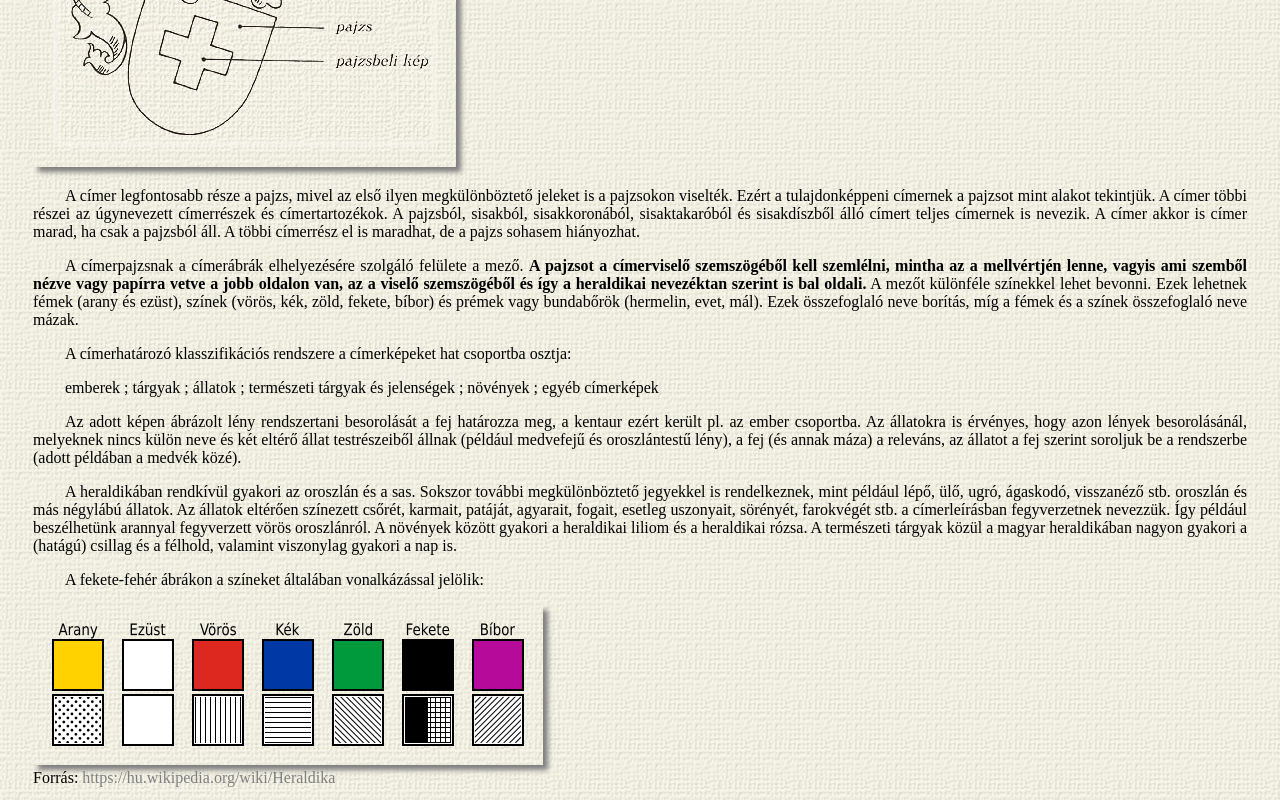
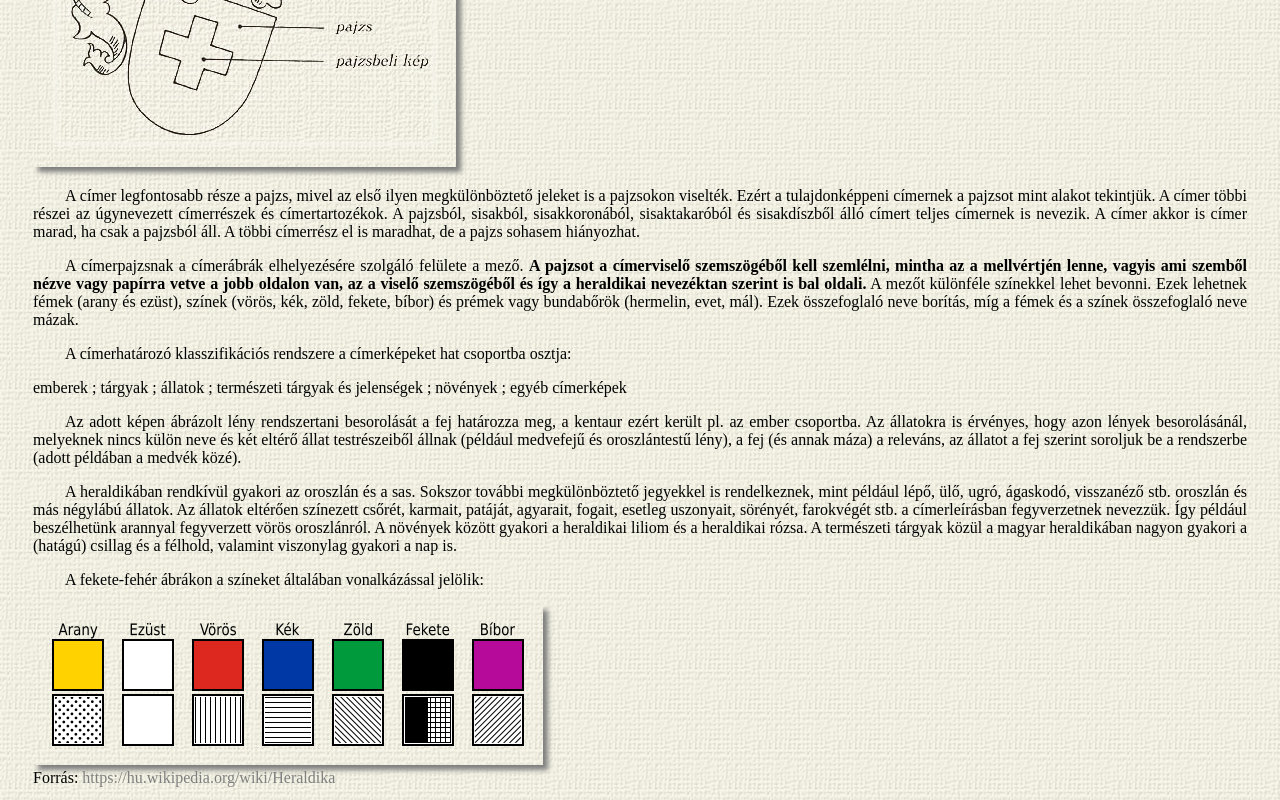
Before and after one commit to varsanydavid20/Heraldika, a plain HTML site: page index.html in a window 1280 px wide. Shown: the part 613-1413 px from the top of the page. Drawn offline with Linux system fonts and the light colour scheme.

Commit message:
Update index.html

```diff
--- a/index.html
+++ b/index.html
@@ -20,7 +20,7 @@
 <p>A címer legfontosabb része a pajzs, mivel az első ilyen megkülönböztető jeleket is a pajzsokon viselték. Ezért a tulajdonképpeni címernek a pajzsot mint alakot tekintjük. A címer többi részei az úgynevezett címerrészek és címertartozékok. A pajzsból, sisakból, sisakkoronából, sisaktakaróból és sisakdíszből álló címert teljes címernek is nevezik. A címer akkor is címer marad, ha csak a pajzsból áll. A többi címerrész el is maradhat, de a pajzs sohasem hiányozhat.</p>
 <p>A címerpajzsnak a címerábrák elhelyezésére szolgáló felülete a mező. <b>A pajzsot a címerviselő szemszögéből kell szemlélni, mintha az a mellvértjén lenne, vagyis ami szemből nézve vagy papírra vetve a jobb oldalon van, az a viselő szemszögéből és így a heraldikai nevezéktan szerint is bal oldali.</b> A mezőt különféle színekkel lehet bevonni. Ezek lehetnek fémek (arany és ezüst), színek (vörös, kék, zöld, fekete, bíbor) és prémek vagy bundabőrök (hermelin, evet, mál). Ezek összefoglaló neve borítás, míg a fémek és a színek összefoglaló neve mázak.</p>
 <p>A címerhatározó klasszifikációs rendszere a címerképeket hat csoportba osztja:</p>
-<p>emberek ; tárgyak ; állatok ; természeti tárgyak és jelenségek ; növények ; egyéb címerképek</p>
+emberek ; tárgyak ; állatok ; természeti tárgyak és jelenségek ; növények ; egyéb címerképek
 <p>Az adott képen ábrázolt lény rendszertani besorolását a fej határozza meg, a kentaur ezért került pl. az ember csoportba. Az állatokra is érvényes, hogy azon lények besorolásánál, melyeknek nincs külön neve és két eltérő állat testrészeiből állnak (például medvefejű és oroszlántestű lény), a fej (és annak máza) a releváns, az állatot a fej szerint soroljuk be a rendszerbe (adott példában a medvék közé).</p>
 <p>A heraldikában rendkívül gyakori az oroszlán és a sas. Sokszor további megkülönböztető jegyekkel is rendelkeznek, mint például lépő, ülő, ugró, ágaskodó, visszanéző stb. oroszlán és más négylábú állatok. Az állatok eltérően színezett csőrét, karmait, patáját, agyarait, fogait, esetleg uszonyait, sörényét, farokvégét stb. a címerleírásban fegyverzetnek nevezzük. Így például beszélhetünk arannyal fegyverzett vörös oroszlánról. A növények között gyakori a heraldikai liliom és a heraldikai rózsa. A természeti tárgyak közül a magyar heraldikában nagyon gyakori a (hatágú) csillag és a félhold, valamint viszonylag gyakori a nap is.</p>
 <p>A fekete-fehér ábrákon a színeket általában vonalkázással jelölik:</p>
```
